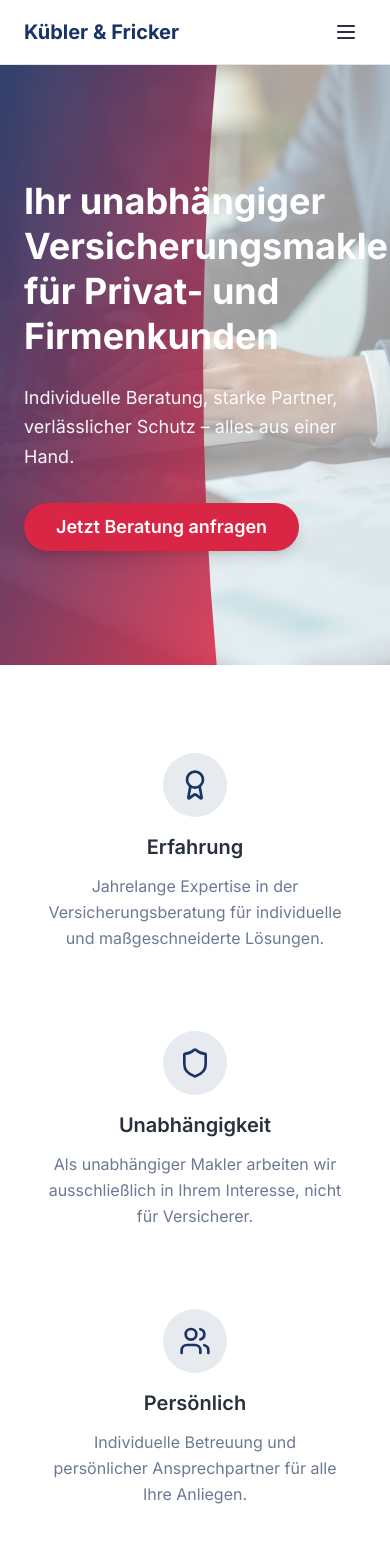
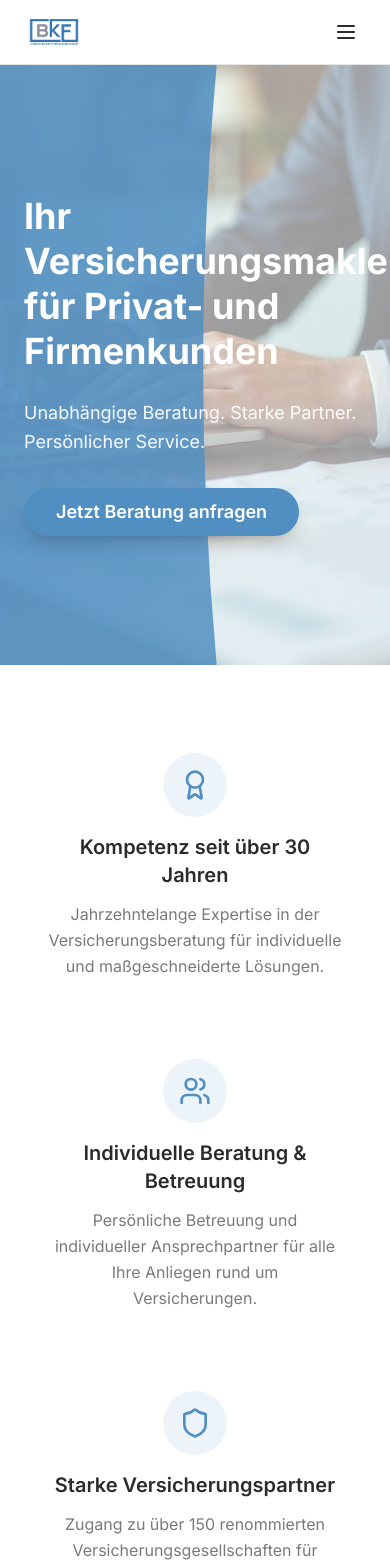
Before and after one commit to Lmarkentrainer/kf-modern-vue, a React (Vite) app: page / in a window 390 px wide. Shown: the top 1568 px of the page. Built offline with nearby package versions, Linux system fonts and the light colour scheme; the HTML template or start-up script is replaced by a standard one.

Commit message:
Add BKF Assekuranz-Versicherungen homepage sections

```diff
--- a/index.html
+++ b/index.html
@@ -3,19 +3,19 @@
   <head>
     <meta charset="UTF-8" />
     <meta name="viewport" content="width=device-width, initial-scale=1.0" />
-    <title>Kübler & Fricker - Ihr unabhängiger Versicherungsmakler</title>
-    <meta name="description" content="Professionelle und unabhängige Versicherungsberatung für Privat- und Firmenkunden. Individuelle Lösungen für Ihre Absicherung." />
-    <meta name="author" content="Kübler & Fricker" />
+    <title>BKF Assekuranz-Versicherungen - Ihr Versicherungsmakler</title>
+    <meta name="description" content="Professionelle und unabhängige Versicherungsberatung für Privat- und Firmenkunden. Kompetenz seit über 30 Jahren." />
+    <meta name="author" content="BKF Assekuranz-Versicherungen" />
     <link rel="preconnect" href="https://fonts.googleapis.com">
     <link rel="preconnect" href="https://fonts.gstatic.com" crossorigin>
     <link href="https://fonts.googleapis.com/css2?family=Inter:wght@300;400;500;600;700&display=swap" rel="stylesheet">
 
-    <meta property="og:title" content="Kübler & Fricker - Ihr unabhängiger Versicherungsmakler" />
+    <meta property="og:title" content="BKF Assekuranz-Versicherungen - Ihr Versicherungsmakler" />
     <meta property="og:description" content="Professionelle und unabhängige Versicherungsberatung für Privat- und Firmenkunden" />
     <meta property="og:type" content="website" />
 
     <meta name="twitter:card" content="summary_large_image" />
-    <meta name="twitter:title" content="Kübler & Fricker - Versicherungsmakler" />
+    <meta name="twitter:title" content="BKF Assekuranz-Versicherungen" />
   </head>
 
   <body>
--- a/src/components/Footer.tsx
+++ b/src/components/Footer.tsx
@@ -2,28 +2,28 @@ import { Mail, Phone, MapPin } from "lucide-react";
 
 const Footer = () => {
   return (
-    <footer className="bg-secondary py-12 border-t border-border">
+    <footer className="bg-primary py-12 text-white">
       <div className="container px-6">
         <div className="grid md:grid-cols-3 gap-8 mb-8">
           {/* Company Info */}
           <div>
-            <h3 className="text-xl font-bold mb-4 text-foreground">Kübler & Fricker</h3>
-            <p className="text-muted-foreground mb-4">
+            <img src="/src/assets/bkf-logo.jpg" alt="BKF Assekuranz-Versicherungen" className="h-12 mb-4 brightness-0 invert" />
+            <p className="text-white/80 mb-4">
               Ihr unabhängiger Versicherungsmakler für professionelle Beratung und maßgeschneiderte Lösungen.
             </p>
           </div>
 
           {/* Contact */}
           <div>
-            <h4 className="font-semibold mb-4 text-foreground">Kontakt</h4>
-            <div className="space-y-3 text-muted-foreground">
+            <h4 className="font-semibold mb-4 text-white">Kontakt</h4>
+            <div className="space-y-3 text-white/80">
               <div className="flex items-center gap-2">
                 <Phone className="w-4 h-4" />
                 <span>+49 (0) 123 456789</span>
               </div>
               <div className="flex items-center gap-2">
                 <Mail className="w-4 h-4" />
-                <span>info@kuebler-fricker.de</span>
+                <span>info@bkf-assekuranz.de</span>
               </div>
               <div className="flex items-center gap-2">
                 <MapPin className="w-4 h-4" />
@@ -34,23 +34,35 @@ const Footer = () => {
 
           {/* Quick Links */}
           <div>
-            <h4 className="font-semibold mb-4 text-foreground">Rechtliches</h4>
-            <ul className="space-y-2 text-muted-foreground">
+            <h4 className="font-semibold mb-4 text-white">Navigation</h4>
+            <ul className="space-y-2 text-white/80">
               <li>
-                <a href="#" className="hover:text-accent transition-colors">Impressum</a>
+                <a href="/" className="hover:text-white transition-colors">Home</a>
               </li>
               <li>
-                <a href="#" className="hover:text-accent transition-colors">Datenschutz</a>
+                <a href="#privatkunden" className="hover:text-white transition-colors">Privatkunden</a>
               </li>
               <li>
-                <a href="#" className="hover:text-accent transition-colors">AGB</a>
+                <a href="#firmenkunden" className="hover:text-white transition-colors">Firmenkunden</a>
+              </li>
+              <li>
+                <a href="#ueber-uns" className="hover:text-white transition-colors">Über uns</a>
+              </li>
+              <li>
+                <a href="#kontakt" className="hover:text-white transition-colors">Kontakt</a>
+              </li>
+              <li>
+                <a href="#impressum" className="hover:text-white transition-colors">Impressum</a>
+              </li>
+              <li>
+                <a href="#datenschutz" className="hover:text-white transition-colors">Datenschutz</a>
               </li>
             </ul>
           </div>
         </div>
 
-        <div className="pt-8 border-t border-border text-center text-muted-foreground text-sm">
-          <p>&copy; {new Date().getFullYear()} Kübler & Fricker. Alle Rechte vorbehalten.</p>
+        <div className="pt-8 border-t border-white/20 text-center text-white/80 text-sm">
+          <p>&copy; {new Date().getFullYear()} BKF Assekuranz-Versicherungen. Alle Rechte vorbehalten.</p>
         </div>
       </div>
     </footer>
--- a/src/components/Hero.tsx
+++ b/src/components/Hero.tsx
@@ -36,10 +36,10 @@ const Hero = () => {
       <div className="container relative z-10 px-6 py-20 lg:py-32">
         <div className="max-w-2xl">
           <h1 className="mb-6 text-4xl md:text-5xl lg:text-6xl font-bold leading-tight text-white">
-            Ihr unabhängiger Versicherungsmakler für Privat- und Firmenkunden
+            Ihr Versicherungsmakler für Privat- und Firmenkunden
           </h1>
           <p className="mb-8 text-lg md:text-xl text-white/95 leading-relaxed">
-            Individuelle Beratung, starke Partner, verlässlicher Schutz – alles aus einer Hand.
+            Unabhängige Beratung. Starke Partner. Persönlicher Service.
           </p>
           <Button
             size="lg"
--- a/src/components/Navigation.tsx
+++ b/src/components/Navigation.tsx
@@ -28,8 +28,8 @@ const Navigation = () => {
       <nav className="container flex h-16 items-center justify-between px-6">
         {/* Logo */}
         <div className="flex items-center">
-          <a href="/" className="text-xl font-bold text-primary">
-            Kübler & Fricker
+          <a href="/" className="flex items-center gap-3">
+            <img src="/src/assets/bkf-logo.jpg" alt="BKF Assekuranz-Versicherungen" className="h-10" />
           </a>
         </div>
 
--- a/src/components/Partners.tsx
+++ b/src/components/Partners.tsx
@@ -12,12 +12,12 @@ const Partners = () => {
     <section className="py-16 bg-background">
       <div className="container px-6">
         <div className="text-center mb-12">
-          <p className="text-lg text-muted-foreground mb-6">
-            Vertrauen Sie auf unsere Expertise
+          <h2 className="text-2xl md:text-3xl font-bold text-foreground mb-3">
+            Unsere Partnergesellschaften
+          </h2>
+          <p className="text-lg text-muted-foreground">
+            Wir arbeiten mit über 150 renommierten Versicherern zusammen
           </p>
-          <h2 className="text-2xl md:text-3xl font-bold text-foreground">
-            Wir arbeiten mit über 150 Versicherern zusammen
-          </h2>
         </div>
 
         <div className="flex flex-wrap justify-center items-center gap-8 max-w-4xl mx-auto">
--- a/src/components/ValueProps.tsx
+++ b/src/components/ValueProps.tsx
@@ -4,18 +4,18 @@ const ValueProps = () => {
   const values = [
     {
       icon: Award,
-      title: "Erfahrung",
-      description: "Jahrelange Expertise in der Versicherungsberatung für individuelle und maßgeschneiderte Lösungen.",
+      title: "Kompetenz seit über 30 Jahren",
+      description: "Jahrzehntelange Expertise in der Versicherungsberatung für individuelle und maßgeschneiderte Lösungen.",
+    },
+    {
+      icon: Users,
+      title: "Individuelle Beratung & Betreuung",
+      description: "Persönliche Betreuung und individueller Ansprechpartner für alle Ihre Anliegen rund um Versicherungen.",
     },
     {
       icon: Shield,
-      title: "Unabhängigkeit",
-      description: "Als unabhängiger Makler arbeiten wir ausschließlich in Ihrem Interesse, nicht für Versicherer.",
-    },
-    {
-      icon: Users,
-      title: "Persönlich",
-      description: "Individuelle Betreuung und persönlicher Ansprechpartner für alle Ihre Anliegen.",
+      title: "Starke Versicherungspartner",
+      description: "Zugang zu über 150 renommierten Versicherungsgesellschaften für optimalen Schutz.",
     },
   ];
 
--- a/src/index.css
+++ b/src/index.css
@@ -9,42 +9,42 @@ All colors MUST be HSL.
 @layer base {
   :root {
     --background: 0 0% 100%;
-    --foreground: 220 20% 20%;
+    --foreground: 0 0% 17%;
 
     --card: 0 0% 100%;
-    --card-foreground: 220 20% 20%;
+    --card-foreground: 0 0% 17%;
 
     --popover: 0 0% 100%;
-    --popover-foreground: 220 20% 20%;
+    --popover-foreground: 0 0% 17%;
 
-    --primary: 220 60% 25%;
+    --primary: 207 48% 54%;
     --primary-foreground: 0 0% 100%;
 
-    --secondary: 220 15% 96%;
-    --secondary-foreground: 220 20% 20%;
+    --secondary: 0 0% 95%;
+    --secondary-foreground: 0 0% 17%;
 
-    --muted: 220 15% 96%;
-    --muted-foreground: 220 15% 50%;
+    --muted: 0 0% 95%;
+    --muted-foreground: 0 0% 48%;
 
-    --accent: 350 70% 50%;
+    --accent: 207 48% 54%;
     --accent-foreground: 0 0% 100%;
 
     --destructive: 0 84.2% 60.2%;
     --destructive-foreground: 0 0% 100%;
 
-    --border: 220 15% 90%;
-    --input: 220 15% 90%;
-    --ring: 220 60% 25%;
+    --border: 0 0% 90%;
+    --input: 0 0% 90%;
+    --ring: 207 48% 54%;
 
-    --radius: 0.5rem;
+    --radius: 0.75rem;
 
     /* Custom design tokens */
-    --gradient-hero: linear-gradient(135deg, hsl(220 60% 25% / 0.9), hsl(220 60% 35% / 0.85));
-    --gradient-accent: linear-gradient(135deg, hsl(350 70% 50%), hsl(350 70% 60%));
+    --gradient-hero: linear-gradient(135deg, hsl(207 48% 54% / 0.95), hsl(207 48% 64% / 0.9));
+    --gradient-accent: linear-gradient(135deg, hsl(207 48% 54%), hsl(207 48% 64%));
 
-    --shadow-sm: 0 1px 3px 0 hsl(220 20% 20% / 0.1);
-    --shadow-md: 0 4px 6px -1px hsl(220 20% 20% / 0.1);
-    --shadow-lg: 0 10px 15px -3px hsl(220 20% 20% / 0.1);
+    --shadow-sm: 0 1px 3px 0 hsl(0 0% 0% / 0.1);
+    --shadow-md: 0 4px 6px -1px hsl(0 0% 0% / 0.1);
+    --shadow-lg: 0 10px 15px -3px hsl(0 0% 0% / 0.1);
 
     --transition-smooth: all 0.3s cubic-bezier(0.4, 0, 0.2, 1);
 
@@ -54,49 +54,49 @@ All colors MUST be HSL.
     --sidebar-primary-foreground: 0 0% 98%;
     --sidebar-accent: 240 4.8% 95.9%;
     --sidebar-accent-foreground: 240 5.9% 10%;
-    --sidebar-border: 220 13% 91%;
-    --sidebar-ring: 217.2 91.2% 59.8%;
+    --sidebar-border: 0 0% 90%;
+    --sidebar-ring: 207 48% 54%;
   }
 
   .dark {
-    --background: 220 60% 10%;
-    --foreground: 0 0% 98%;
+    --background: 0 0% 11%;
+    --foreground: 0 0% 95%;
 
-    --card: 220 60% 15%;
-    --card-foreground: 0 0% 98%;
+    --card: 0 0% 11%;
+    --card-foreground: 0 0% 95%;
 
-    --popover: 220 60% 15%;
-    --popover-foreground: 0 0% 98%;
+    --popover: 0 0% 11%;
+    --popover-foreground: 0 0% 95%;
 
-    --primary: 0 0% 98%;
-    --primary-foreground: 220 60% 25%;
+    --primary: 207 48% 54%;
+    --primary-foreground: 0 0% 100%;
 
-    --secondary: 220 40% 20%;
-    --secondary-foreground: 0 0% 98%;
+    --secondary: 0 0% 17%;
+    --secondary-foreground: 0 0% 95%;
 
-    --muted: 220 40% 20%;
-    --muted-foreground: 220 15% 65%;
+    --muted: 0 0% 17%;
+    --muted-foreground: 0 0% 65%;
 
-    --accent: 350 70% 50%;
+    --accent: 207 48% 54%;
     --accent-foreground: 0 0% 100%;
 
     --destructive: 0 62.8% 30.6%;
     --destructive-foreground: 0 0% 98%;
 
-    --border: 220 40% 25%;
-    --input: 220 40% 25%;
-    --ring: 220 60% 60%;
+    --border: 0 0% 17%;
+    --input: 0 0% 17%;
+    --ring: 207 48% 54%;
 
-    --gradient-hero: linear-gradient(135deg, hsl(220 60% 15% / 0.95), hsl(220 60% 20% / 0.9));
+    --gradient-hero: linear-gradient(135deg, hsl(207 48% 24% / 0.95), hsl(207 48% 34% / 0.9));
 
     --sidebar-background: 240 5.9% 10%;
     --sidebar-foreground: 240 4.8% 95.9%;
-    --sidebar-primary: 224.3 76.3% 48%;
+    --sidebar-primary: 207 48% 54%;
     --sidebar-primary-foreground: 0 0% 100%;
     --sidebar-accent: 240 3.7% 15.9%;
     --sidebar-accent-foreground: 240 4.8% 95.9%;
-    --sidebar-border: 240 3.7% 15.9%;
-    --sidebar-ring: 217.2 91.2% 59.8%;
+    --sidebar-border: 0 0% 17%;
+    --sidebar-ring: 207 48% 54%;
   }
 }
 
```
Also changed, not shown: src/components/CTA.tsx (+3 -4 lines), src/assets/bkf-logo.jpg (added).
